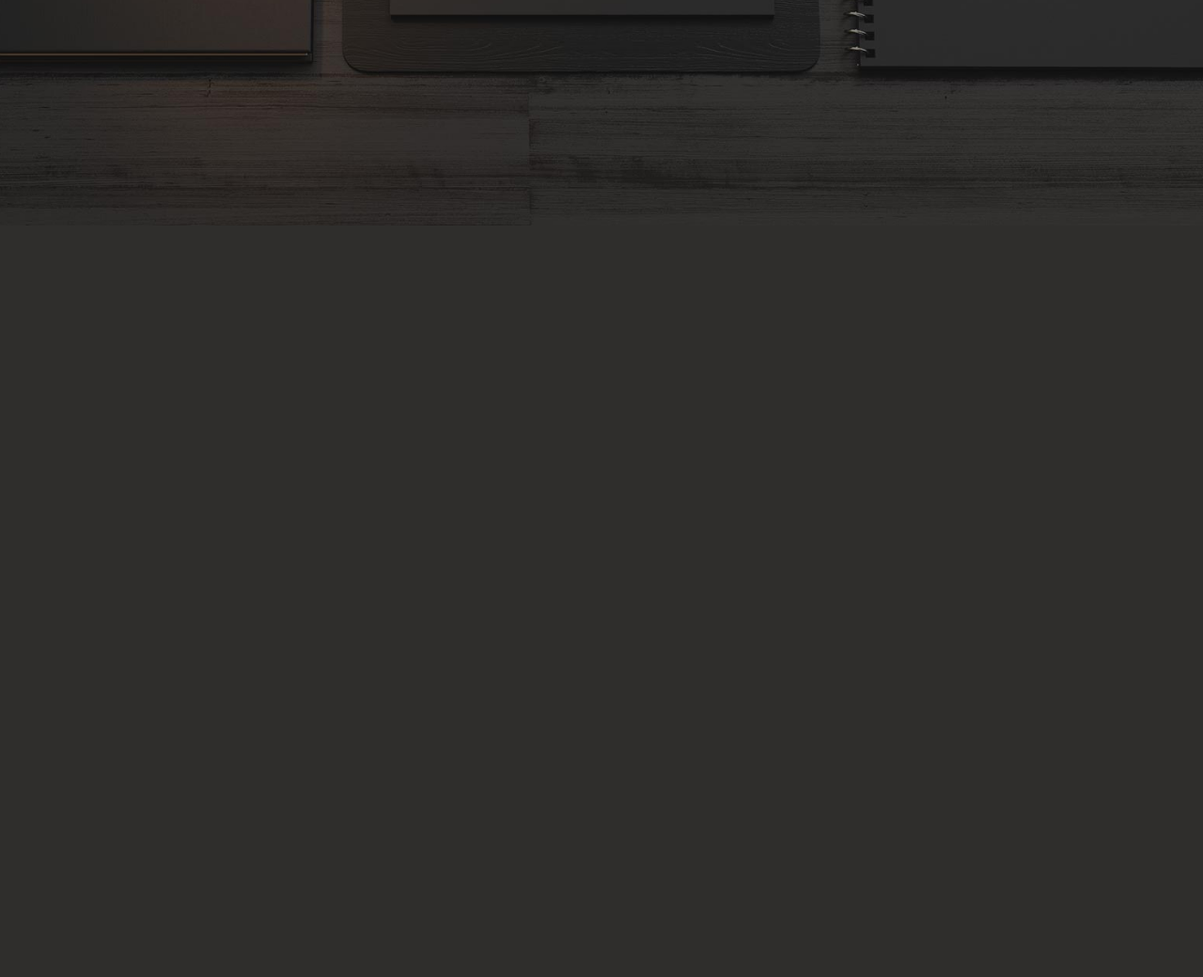
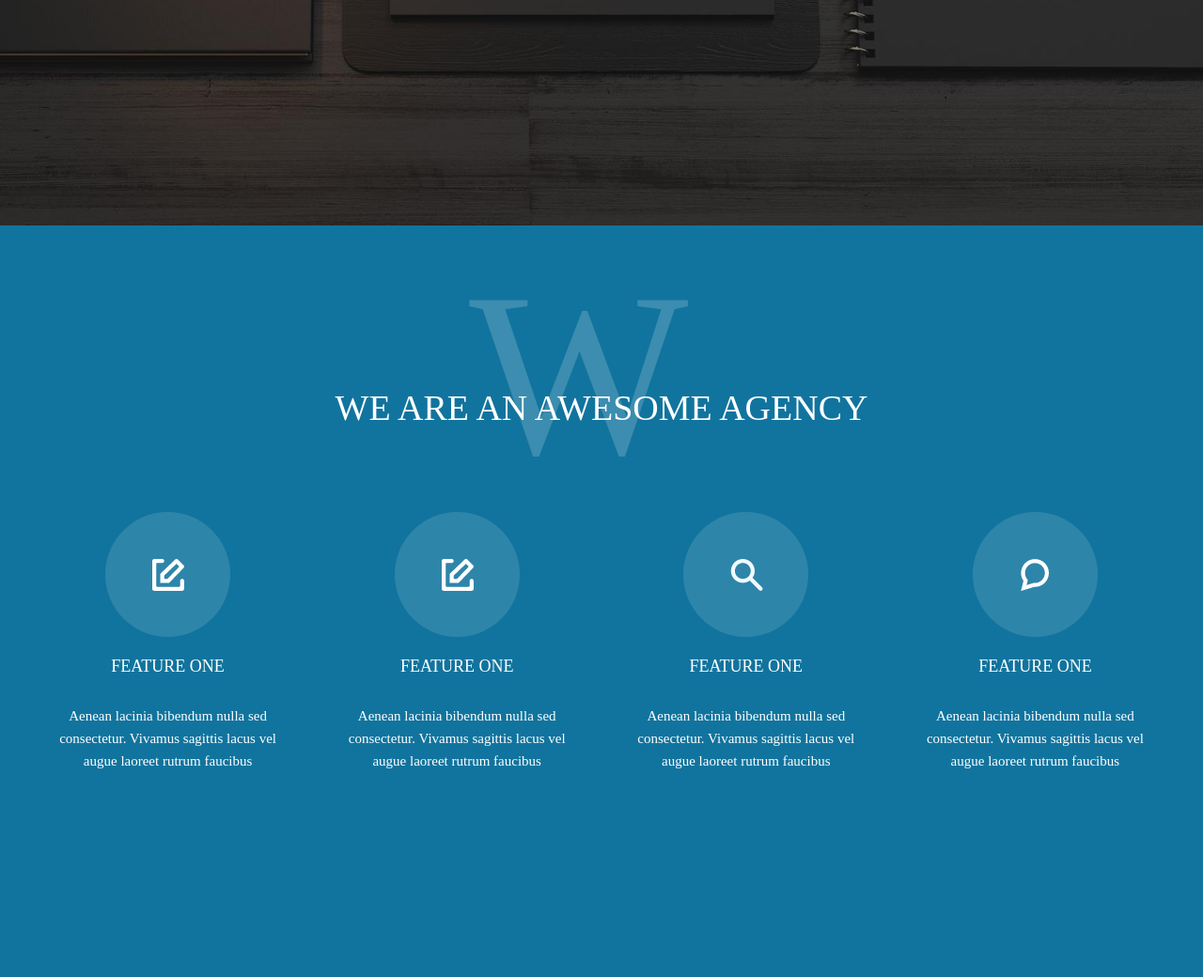
Before and after one commit to aekkp/aeppk, a PHP site: page /index.html in a window 1280 px wide. Shown: the part 668-1708 px from the top of the page at 94% size. Before the commit the page ends 908 px from the top, so only its background shows below. Run offline with PHP 8.4, Linux system fonts and the light colour scheme; style sheets or scripts are compiled from the project's sources.

Commit message:
Add files via upload

```diff
--- a/#source/scss/media.scss
+++ b/#source/scss/media.scss
@@ -118,4 +118,17 @@
 		font-size: 15px;
 		letter-spacing: 10px;
 	}
+	.we__opacity {
+		top: 10%;
+		left: 20%;
+	}
+	.we__row {
+		padding: 38px 0px 58px 0px;
+	}
+	.we__h {
+		margin: 5px 0px 5px 0px;
+	}
+	.we__top {
+		padding: 72px 0px 0px 0px;
+	}
 }
--- a/#source/scss/style.scss
+++ b/#source/scss/style.scss
@@ -115,3 +115,78 @@ header {
 		}
 	}
 }
+.we {
+	min-height: 100vh;
+	background-color: #11749e;
+	&__top {
+		text-align: center;
+		padding: 172px 0px 0px 0px;
+		position: relative;
+		color: #ffffff;
+		font-family: Gotham;
+		font-size: 38px;
+		font-weight: 500;
+		line-height: 45.06px;
+		text-transform: uppercase;
+	}
+	&__opacity {
+		display: block;
+		top: 25%;
+		left: 39%;
+		position: absolute;
+		opacity: 0.18;
+		color: #ffffff;
+		font-family: "Roboto - Bold Condensed";
+		font-size: 247px;
+		font-weight: 400;
+		line-height: 210.64px;
+		text-transform: uppercase;
+	}
+	&__row {
+		padding: 68px 0px 128px 0px;
+		justify-content: space-evenly;
+		display: flex;
+		text-align: center;
+		flex-wrap: wrap;
+	}
+	&__content {
+		margin: 20px 0px 0px 0px;
+		max-width: 258px;
+		display: 1 1 auto;
+	}
+	&__circle {
+		margin: 0 auto;
+		padding: 50px;
+		width: 133px;
+		height: 133px;
+		background-color: #2e85aa;
+		border-radius: 100%;
+		cursor: pointer;
+		&:hover {
+			background-color: #87CEEB;
+			transition: all 0.4s;
+		}
+	}
+	&__h {
+		margin: 13px 0px 23px 0px;
+		color: #ffffff;
+		font-family: Gotham;
+		font-size: 18px;
+		font-weight: 500;
+		line-height: 36px;
+		text-transform: uppercase;
+	}
+	&__p {
+		color: #ffffff;
+		font-family: "Gotham - Book";
+		font-size: 15px;
+		font-weight: 400;
+		line-height: 24px;
+	}
+}
+.container {
+}
+.top {
+	&__text {}
+	&__opacity {}
+}
--- a/css/media.css
+++ b/css/media.css
@@ -139,4 +139,21 @@
     font-size: 15px;
     letter-spacing: 10px;
   }
+
+  .we__opacity {
+    top: 10%;
+    left: 20%;
+  }
+
+  .we__row {
+    padding: 38px 0px 58px 0px;
+  }
+
+  .we__h {
+    margin: 5px 0px 5px 0px;
+  }
+
+  .we__top {
+    padding: 72px 0px 0px 0px;
+  }
 }
--- a/css/style.css
+++ b/css/style.css
@@ -112,3 +112,73 @@ header {
   padding: 23px;
   color: #f5f5f5;
 }
+
+.we {
+  min-height: 100vh;
+  background-color: #11749e;
+}
+.we__top {
+  text-align: center;
+  padding: 172px 0px 0px 0px;
+  position: relative;
+  color: #ffffff;
+  font-family: Gotham;
+  font-size: 38px;
+  font-weight: 500;
+  line-height: 45.06px;
+  text-transform: uppercase;
+}
+.we__opacity {
+  display: block;
+  top: 25%;
+  left: 39%;
+  position: absolute;
+  opacity: 0.18;
+  color: #ffffff;
+  font-family: "Roboto - Bold Condensed";
+  font-size: 247px;
+  font-weight: 400;
+  line-height: 210.64px;
+  text-transform: uppercase;
+}
+.we__row {
+  padding: 68px 0px 128px 0px;
+  justify-content: space-evenly;
+  display: flex;
+  text-align: center;
+  flex-wrap: wrap;
+}
+.we__content {
+  margin: 20px 0px 0px 0px;
+  max-width: 258px;
+  display: 1 1 auto;
+}
+.we__circle {
+  margin: 0 auto;
+  padding: 50px;
+  width: 133px;
+  height: 133px;
+  background-color: #2e85aa;
+  border-radius: 100%;
+  cursor: pointer;
+}
+.we__circle:hover {
+  background-color: #87CEEB;
+  transition: all 0.4s;
+}
+.we__h {
+  margin: 13px 0px 23px 0px;
+  color: #ffffff;
+  font-family: Gotham;
+  font-size: 18px;
+  font-weight: 500;
+  line-height: 36px;
+  text-transform: uppercase;
+}
+.we__p {
+  color: #ffffff;
+  font-family: "Gotham - Book";
+  font-size: 15px;
+  font-weight: 400;
+  line-height: 24px;
+}
--- a/index.html
+++ b/index.html
@@ -106,6 +106,62 @@
 			</div>
 		</div>
 	</header>
+	<section class="we">
+		<div class="container">
+			<div class="we__top top__text">
+				We Are An Awesome Agency
+				<div class="we__opacity top__opacity">
+					W
+				</div>
+			</div>
+			<div class="we__row">
+				<div class="we__content">
+					<div class="we__circle">
+						<a href="#"><img src="img/Write.png"></a>
+					</div>
+					<div class="we__h">
+						Feature one
+					</div>
+					<div class="we__p">
+						Aenean lacinia bibendum nulla sed consectetur. Vivamus sagittis lacus vel augue laoreet rutrum faucibus
+					</div>
+				</div>
+				<div class="we__content">
+					<div class="we__circle">
+						<a href="#"><img src="img/Write.png"></a>
+					</div>
+					<div class="we__h">
+						Feature one
+					</div>
+					<div class="we__p">
+						Aenean lacinia bibendum nulla sed consectetur. Vivamus sagittis lacus vel augue laoreet rutrum faucibus
+					</div>
+				</div>
+				<div class="we__content">
+					<div class="we__circle">
+						<a href="#"><img src="img/Search_(and_thou_shall_find).png"></a>
+					</div>
+					<div class="we__h">
+						Feature one
+					</div>
+					<div class="we__p">
+						Aenean lacinia bibendum nulla sed consectetur. Vivamus sagittis lacus vel augue laoreet rutrum faucibus
+					</div>
+				</div>
+				<div class="we__content">
+					<div class="we__circle">
+						<a href="#"><img src="img/Simon_says.png"></a>
+					</div>
+					<div class="we__h">
+						Feature one
+					</div>
+					<div class="we__p">
+						Aenean lacinia bibendum nulla sed consectetur. Vivamus sagittis lacus vel augue laoreet rutrum faucibus
+					</div>
+				</div>
+			</div>
+		</div>
+	</section>
 	<script src="js/jquerry.min.js"></script>
 	<script src="js/main.js"></script>
 </body>
```
Also changed, not shown: img/Search_(and_thou_shall_find).png (added), img/Simon_says.png (added), img/Write.png (added), 1 other file.
